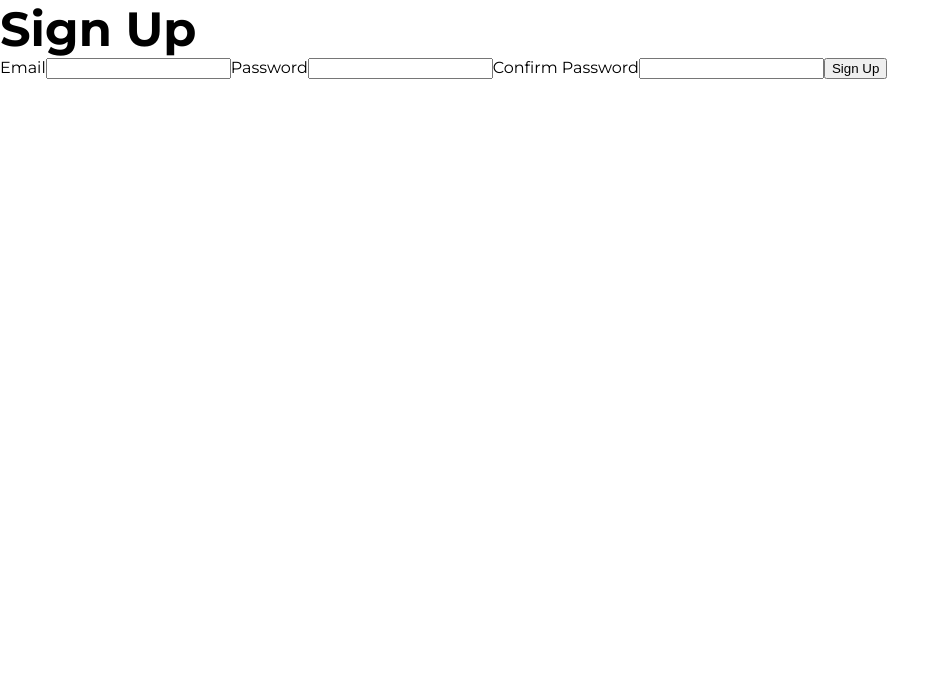
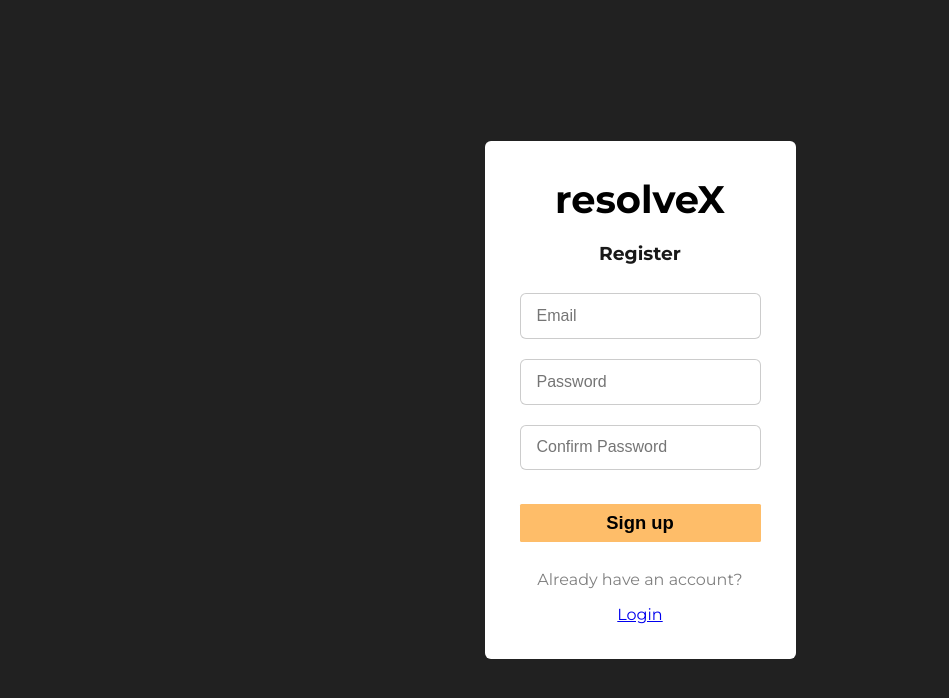
Before and after one commit to Sharjeel-Afridi/resolveX, a React (Vite) app: page /signup in a window 1280 px wide. Shown: the top 698 px of the page, without its empty margins (0-949 px from the left). Built offline with nearby package versions, Linux system fonts and the light colour scheme; what pocketbase would draw is missing.

Commit message:
modified styles of auth pages

```diff
--- a/components/Auth.jsx
+++ b/components/Auth.jsx
@@ -1,6 +1,7 @@
 import pb from "../lib/pocketbase";
 import useLogout from "../utils/useLogout";
 import useLogin from "../utils/useLogin";
+import { Link } from "react-router-dom";
 import "../src/auth.css";
 
 
@@ -27,26 +28,31 @@ const Auth = () => {
     }
 
     return(
-        <div className="login-div">
-            <h1 className="login">Please Login</h1>
-            <div className="logininput-div">
-                <form onSubmit={handleSubmit} className="input-form">
-                    <label>Email</label>
+        <div className="container">
+            <div className="form-container">
+                <h1 className='title'>resolveX</h1>
+                <h3 className='sub-title'>Login</h3>
+                <form onSubmit={handleSubmit} className="form">
                     <input
                     type="text"
-                    className='input-field'
+                    className='input'
                     value={email}
-                    onChange={(e)=> setEmail(e.target.value)}></input>
+                    onChange={(e)=> setEmail(e.target.value)}
+                    placeholder="Email"
+                    />
 
-                    <label>Password</label>
                     <input
                     type="password"
-                    className='input-field'
+                    className='input'
                     value={password}
-                    onChange={(e)=>setPassword(e.target.value)}></input>
+                    onChange={(e)=>setPassword(e.target.value)}
+                    placeholder="Password"
+                    />
 
-                    <button type="submit" className='login-btn'>Login</button>
+                    <button type="submit" className='submit-btn'>Login</button>
                 </form>
+                <p>New to resolveX?</p>
+                <Link to={"/signup"}> Sign up</Link>
             </div>
         </div>
     )
--- a/components/SignUp.jsx
+++ b/components/SignUp.jsx
@@ -1,5 +1,7 @@
 import { useState } from 'react';
 import useCreateUser from '../utils/useCreateUser';
+import { Link } from 'react-router-dom';
+import "../src/auth.css"
 
 const Signup = () => {
   const [email, setEmail] = useState('');
@@ -34,35 +36,39 @@ const Signup = () => {
 
   ) : (
     <div className='container'>
-  <h1 className='title'>Sign Up</h1>
+
       <div className='form-container'>
+        <h1 className='title'>resolveX</h1>
+        <h3 className='sub-title'>Register</h3>
         <form onSubmit= {handleSignup} className='form'>
-      <label className='label'>Email</label>
           <input
             type="email"
             value={email}
             onChange= {(e) => setEmail(e.target.value)}
             required
+            placeholder='Email'
             className='input'
           />
-      <label className='label'>Password</label>
           <input
             type="password"
             value={password}
             onChange={(e) => setPassword(e.target.value)}
             required
+            placeholder='Password'
             className='input'
           />
-      <label className='label'>Confirm Password</label>
           <input
             type="password"
             value={passwordConfirm}
             onChange={(e) => setPasswordConfirm(e.target.value)}
             required
+            placeholder='Confirm Password'
             className='input'
           />
-      <button type="submit" className='submit-btn'>Sign Up</button>
+          <button type="submit" className='submit-btn'>Sign up</button>
         </form>
+        <p>Already have an account?</p>
+        <Link to={"/login"}> Login</Link>
       </div>
     </div>
  )
--- a/src/auth.css
+++ b/src/auth.css
@@ -1,93 +1,62 @@
-
-.loggedin{
-    display: flex;
-    flex-direction: column;
-    justify-content: center;
-    align-items: center;
-
-}
-
-.loggedin h1{
-    font-weight: bold;
-    font-size: 3rem;
-    color: #F2F597;
-    margin-top: 10px;
-    margin-bottom: 10px;
-
-}
-
-.logout-btn{
-    padding: 0.5rem;
-    margin-top: 0.75rem;
-    margin-bottom: 0.75rem;
-    border-radius: 0.375rem;
-    background-color: #EF4444;
-    transition: background-color 0.3s ease;
-    cursor: pointer;
-}
-
-.logout-btn:hover {
-  background-color: #F87171;
-}
-
-.login-div{
+.container {
   display: flex;
   flex-direction: column;
   justify-content: center;
   align-items: center;
   height: 100vh;
   width: 100vw;
-    background-color: #261874;
+  background-color: #212121;
 }
 
-.login{
+.title {
   font-weight: bold;
-    font-size: 3rem;
-    color: #F2F597;
+  font-size: 2.4rem;
+}
+.sub-title{
+  color: rgba(0, 0, 0, 0.9);
 }
 
-.logininput-div{
+.form-container {
   display: flex;
   flex-direction: column;
   justify-content: center;
   align-items: center;
-    padding-left: 10px;
-    padding-right: 10px;
-    padding-top: 35px;
-    padding-bottom: 35px;
+  padding: 35px;
   margin: 10px;
-    background-color: #37B5B6;
+  background-color: white;
   border-radius: 0.375rem;
-
 }
 
-.input-form{
+.form {
   display: flex;
   flex-direction: column;
 }
 
-.input-form label{
-    font-weight: bold;
-    padding: 0 0.5rem;
+.input {
+  font-size: 1rem;
+  padding: 0.8rem 1rem;
+  margin: 10px 0;
+  border-radius: 0.375rem;
+  border: 1px solid rgba(0,0,0,0.2);
 }
 
-.input-field{
-    font-size: 1.2rem;
-    padding: 0.25rem;
-    border-radius: 0.375rem;
-
+.submit-btn {
+  padding: 0.5rem;
+  margin-top: 1.5rem;
+  margin-bottom: 0.75rem;
+  border-radius: 0.1rem;
+  border: none;
+  font-size: 1.15rem;
+  font-weight: bold;
+  background-color: #febd69;
+  cursor: pointer;
+  transition: background-color 0.3s ease;
 }
 
-.login-btn{
-    padding: 0.5rem;
-    margin-top: 0.75rem;
-    margin-bottom: 0.75rem;
-    border-radius: 0.375rem;
-    background-color: #6EE7B7;
-    transition: background-color 0.3s ease;
-    cursor: pointer;
+.submit-btn:hover{
+  background-color: #ff9801;
 }
 
-.login-btn:hover {
-  background-color: #34D399;
+p{
+  color: grey;
 }
--- a/src/signup.css
+++ /dev/null
@@ -1,55 +0,0 @@
-.container {
-    display: flex;
-    flex-direction: column;
-    justify-content: center;
-    align-items: center;
-    height: 100vh;
-    width: 100vw;
-  }
-
-  .title {
-    font-weight: bold;
-    font-size: 3rem;
-    color: #F2F597;
-  }
-
-  .form-container {
-    display: flex;
-    flex-direction: column;
-    justify-content: center;
-    align-items: center;
-    padding: 35px;
-    margin: 10px;
-    background-color: #37B5B6;
-    border-radius: 0.375rem;
-  }
-
-  .form {
-    display: flex;
-    flex-direction: column;
-  }
-
-  .label {
-    font-weight: bold;
-    padding-top: 2px;
-  }
-
-  .input {
-    font-size: 1.2rem;
-    padding: 1px;
-    border-radius: 0.375rem;
-  }
-
-  .submit-btn {
-    padding: 0.5rem;
-    margin-top: 0.75rem;
-    margin-bottom: 0.75rem;
-    border-radius: 0.375rem;
-    background-color: #6EE7B7;
-    cursor: pointer;
-    transition: background-color 0.3s ease;
-  }
-
-  .submit-btn:hover {
-    background-color: #34D399;
-  }
```
Lines whose indentation alone changed are shown as unchanged.
